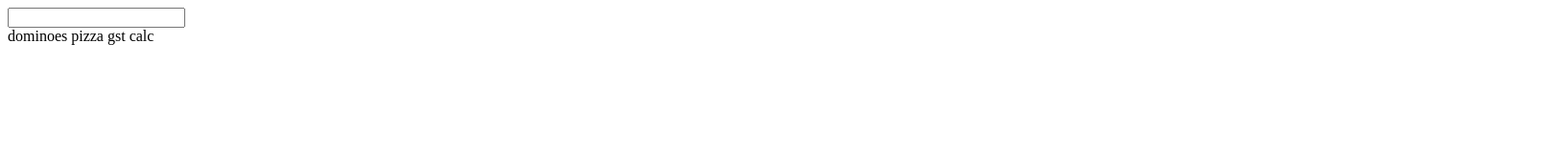
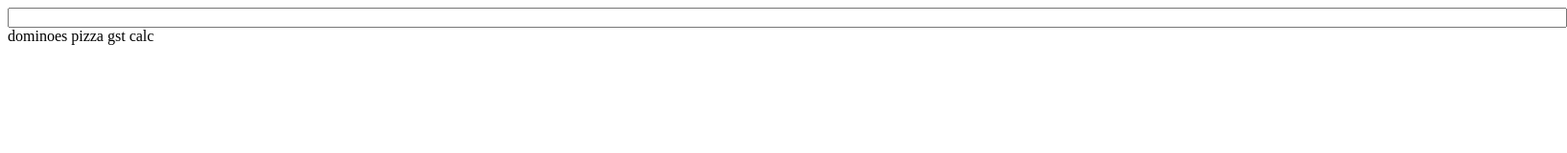
Before and after one commit to html-tester-11/dominoes_gst, a plain HTML site: page index.html in a window 1280 px wide. Shown: the whole page at 96% size, 1633 px wide, since content can reach past the window. Drawn offline with Linux system fonts and the light colour scheme.

Commit message:
Update index.html

```diff
--- a/index.html
+++ b/index.html
@@ -73,7 +73,7 @@
 
 </script>
 
-  <input type="text" id="_word" size="20" onkeyup="auto_update();"
+  <input type="text" id="_word" size="200" onkeyup="auto_update();"
   br/>
   <div id="container">  dominoes pizza gst calc </div>
 
```
